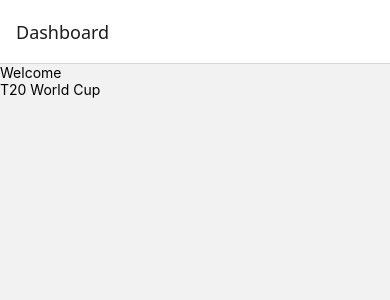
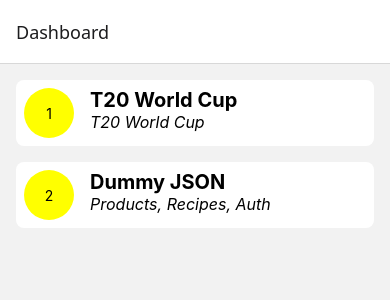
Before and after one commit to abidroid/ReactNativeApiDemos, a React Native app: screen /Dashboard in a window 390 px wide. Shown: the top 300 px of the page. Built offline with nearby package versions, Linux system fonts and the light colour scheme.

Commit message:
dashboard design

```diff
--- a/screens/DashboardScreen.js
+++ b/screens/DashboardScreen.js
@@ -1,15 +1,86 @@
 
-import { View , Text, Pressable} from "react-native";
-const DashboardScreen = ({navigation}) => {
+import { View, Text, Pressable, StyleSheet, ScrollView } from "react-native";
+const DashboardScreen = ({ navigation }) => {
 
-    return(
-        <View>
-            <Text>Welcome</Text>
-            <Pressable onPress={()=> navigation.navigate("T20Landing")} >
-                <Text>T20 World Cup</Text>
+    return (
+        <ScrollView style={styles.container}>
+
+            <Pressable onPress={() => navigation.navigate("T20Landing")} >
+
+                <View style={styles.rowItem}>
+
+                    <View style={styles.circularItem}>
+                        <Text>1</Text>
+                    </View>
+
+                    <View>
+                        <Text style={styles.title}>T20 World Cup</Text>
+                        <Text style={styles.subTitle}>T20 World Cup</Text>
+                    </View>
+
+
+                </View>
+
             </Pressable>
-        </View>
+
+
+            <Pressable onPress={() => navigation.navigate("T20Landing")} >
+
+                <View style={styles.rowItem}>
+
+                    <View style={styles.circularItem}>
+                        <Text>2</Text>
+                    </View>
+
+                    <View>
+                        <Text style={styles.title}>Dummy JSON</Text>
+                        <Text style={styles.subTitle}>Products, Recipes, Auth</Text>
+                    </View>
+
+
+                </View>
+
+            </Pressable>
+        </ScrollView>
     );
 }
 
+
+const styles = StyleSheet.create({
+    container: {
+        flex: 1,
+        padding: 16,
+    },
+
+    rowItem: {
+        flexDirection: 'row',
+        gap: 16,
+
+        backgroundColor: 'white',
+        padding: 8,
+        borderRadius: 8,
+        elevation: 8,
+        marginBottom: 16,
+
+    },
+
+    circularItem: {
+        width: 50,
+        height: 50,
+        borderRadius: '50%',
+        backgroundColor: "yellow",
+        alignItems: 'center',
+        justifyContent: 'center'
+    },
+
+    title: {
+        fontSize: 20,
+        fontWeight: 'bold',
+    },
+    subTitle: {
+        fontSize: 16,
+        fontStyle: 'italic'
+    }
+});
+
 export default DashboardScreen;
```
Also changed, not shown: screens/MovieSearchScreen.js (added, +7 -0 lines), screens/dummyJSON/DummyJSONLanding.js (added, +8 -0 lines).
